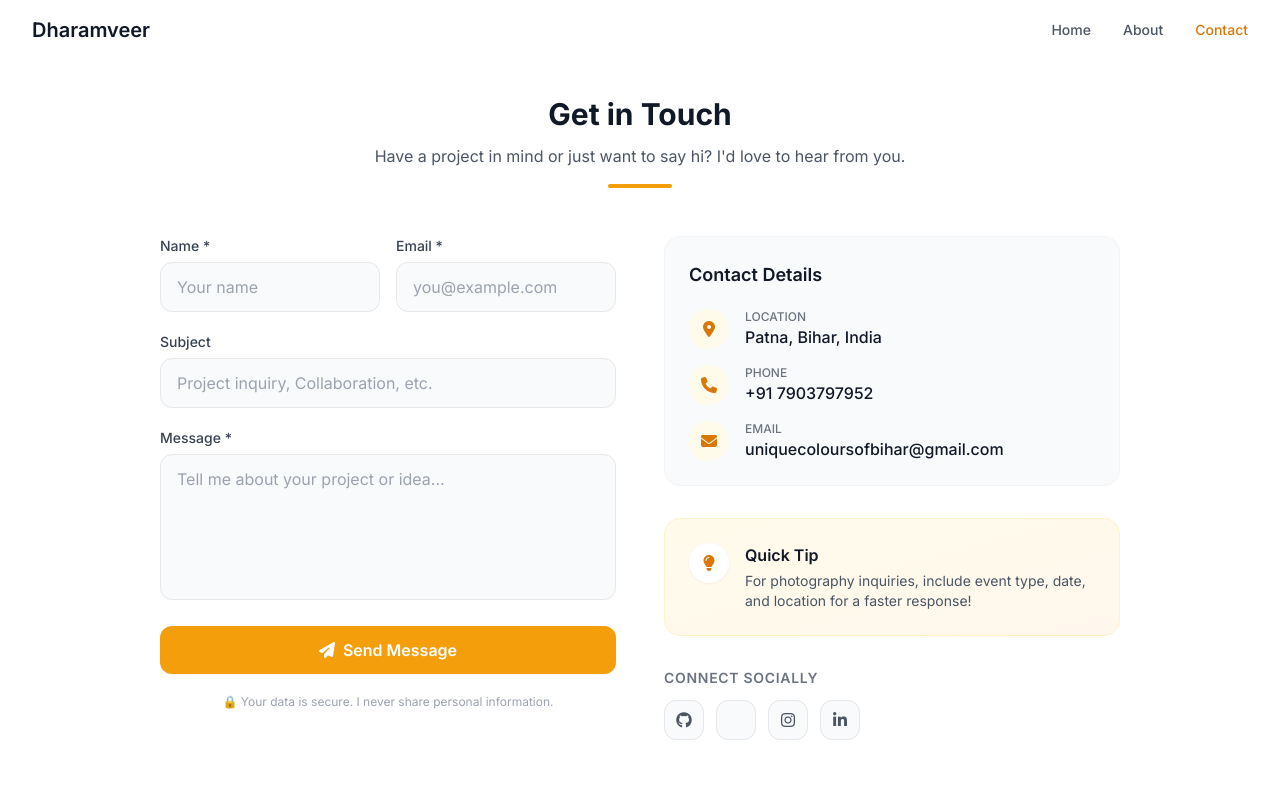
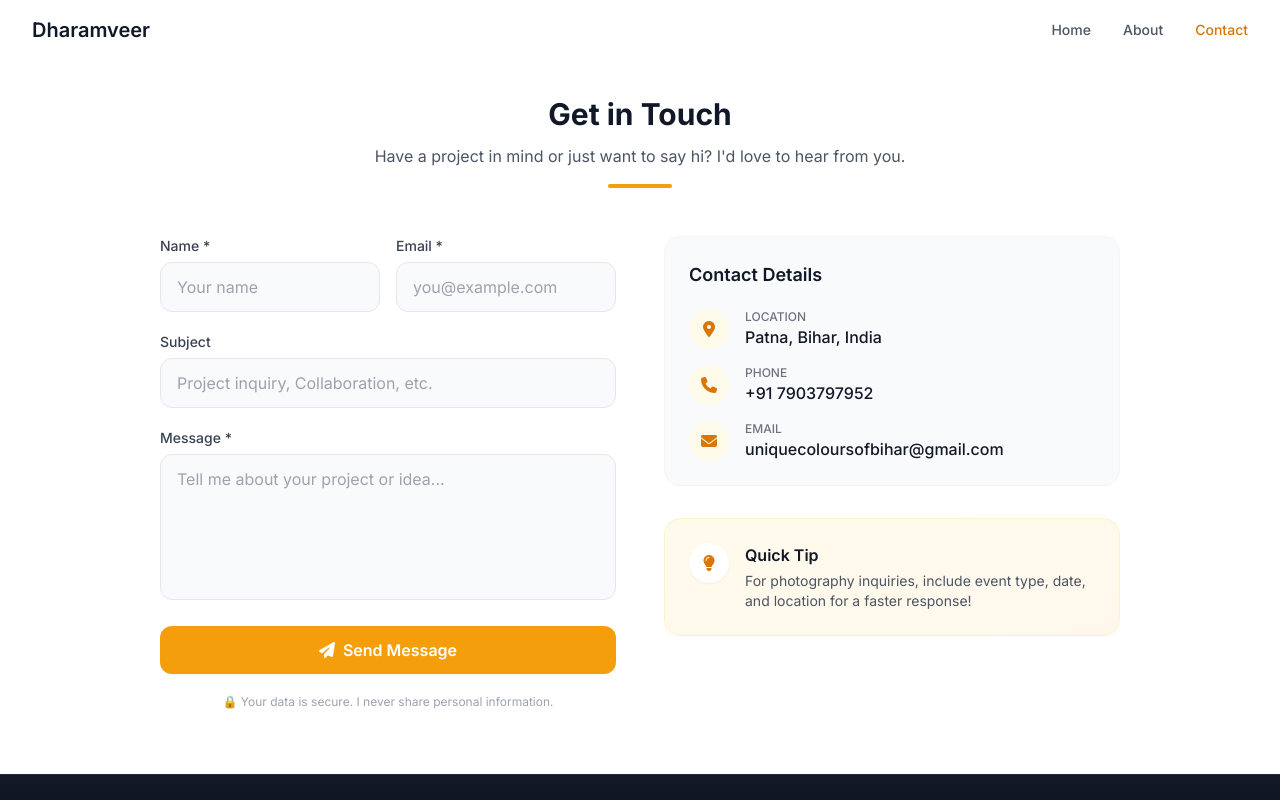
Before and after one commit to dharamveerkz/my-photography-gallery, a React (Vite) app: page /contact in a window 1280 px wide. Shown: the top 800 px of the page. Built offline with nearby package versions, Linux system fonts and the light colour scheme.

Commit message:
Update Contact.jsx

```diff
--- a/src/pages/Contact.jsx
+++ b/src/pages/Contact.jsx
@@ -134,22 +134,6 @@ const Contact = () => {
                   </div>
                 </div>
               </div>
-
-              <div>
-                <h3 className="text-sm font-semibold text-gray-500 uppercase tracking-wider mb-3">Connect Socially</h3>
-                <div className="flex gap-3">
-                  {[
-                    { icon: "fab fa-github", href: "https://github.com/dharamveerkz" },
-                    { icon: "fab fa-x-twitter", href: "https://x.com/dharamveerkz" },
-                    { icon: "fab fa-instagram", href: "https://www.instagram.com/dharamveerkz/" },
-                    { icon: "fab fa-linkedin-in", href: "https://www.linkedin.com/in/dharamveerkz/" }
-                  ].map((social, i) => (
-                    <a key={i} href={social.href} target="_blank" rel="noopener noreferrer" className="w-10 h-10 rounded-xl bg-gray-50 border border-gray-200 hover:border-amber-300 hover:bg-amber-50 flex items-center justify-center transition-all">
-                      <i className={`${social.icon} text-gray-600 hover:text-amber-600 transition-colors`}></i>
-                    </a>
-                  ))}
-                </div>
-              </div>
             </div>
 
           </div>
```
